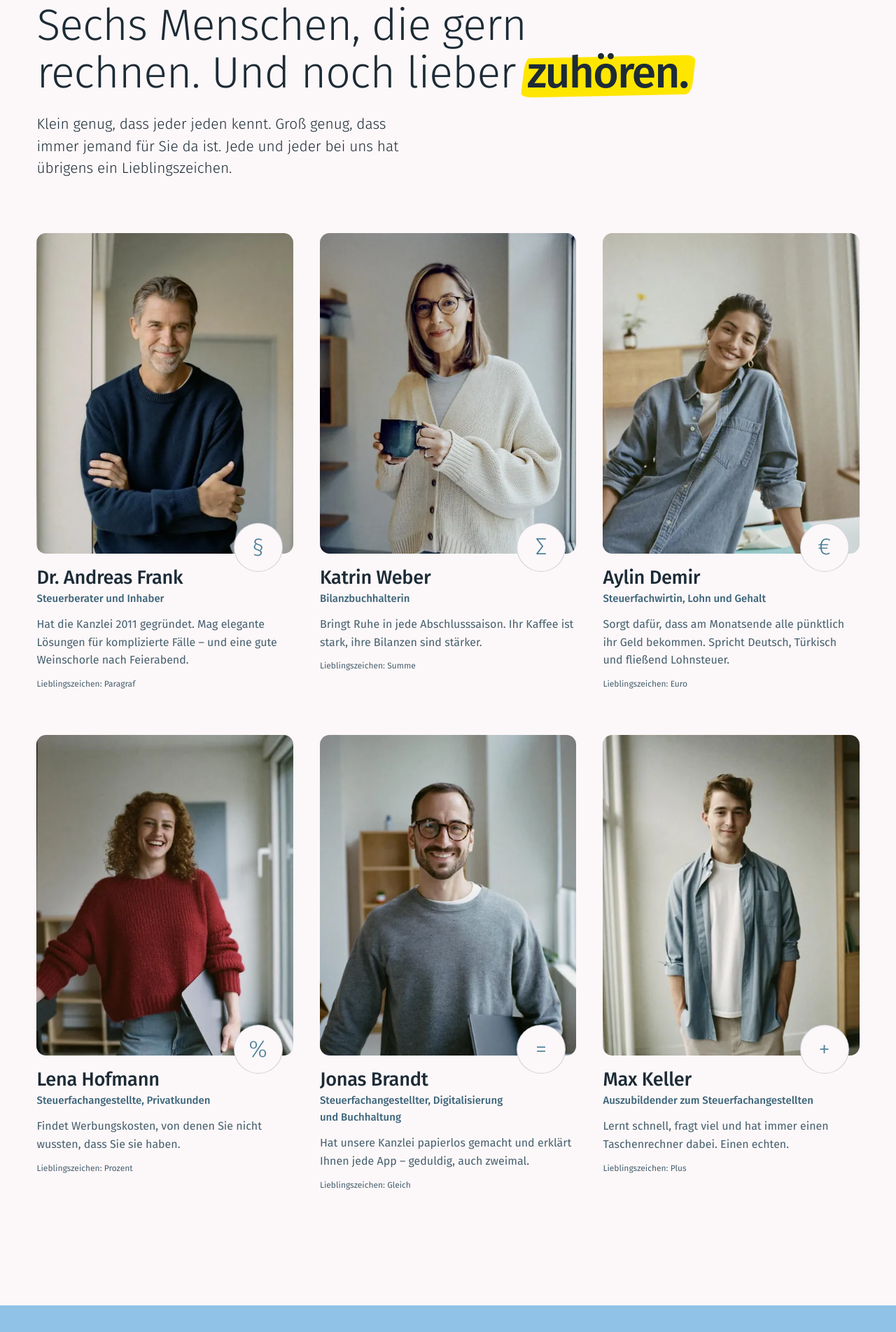
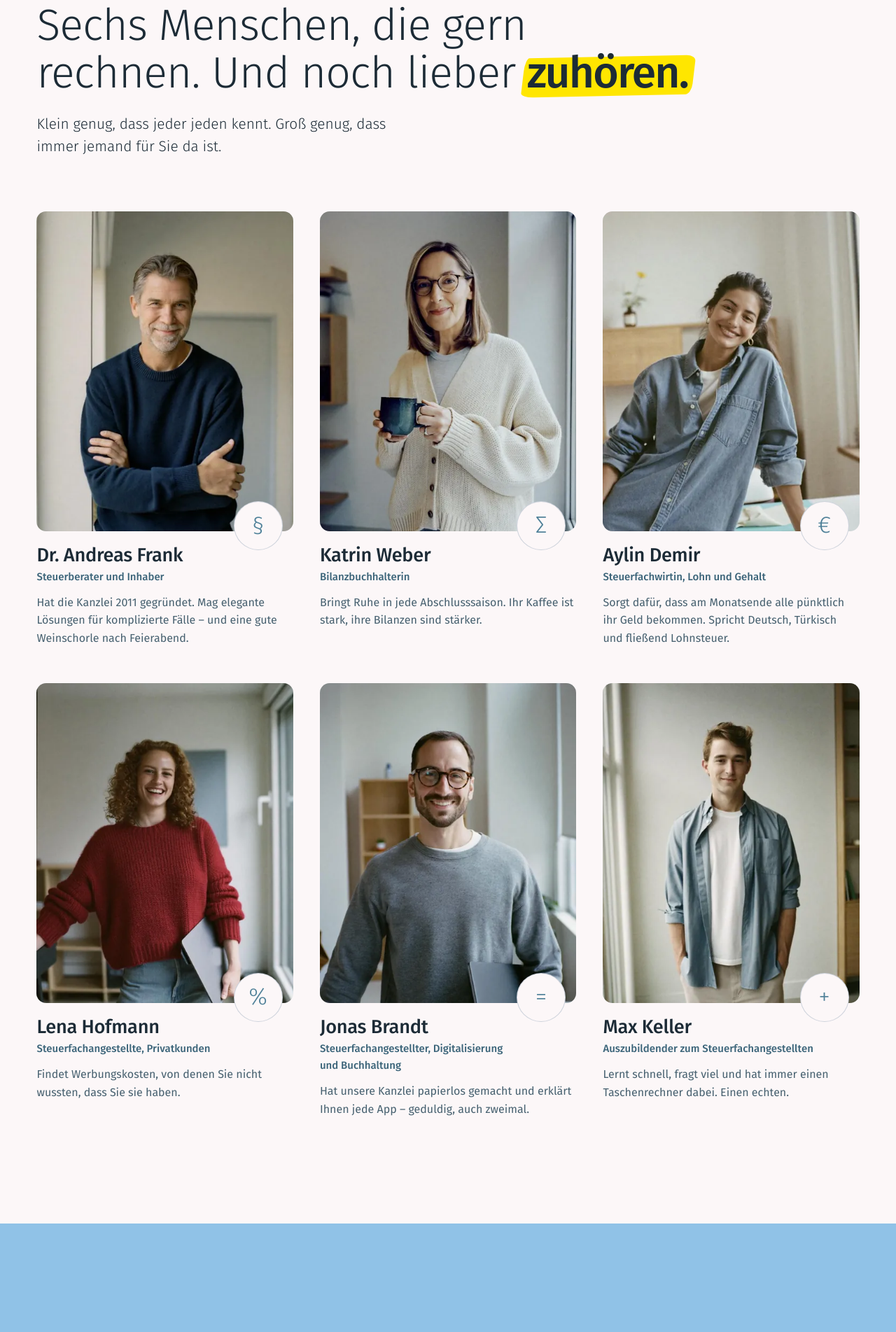
Before and after one commit to grafitecture/dr_andreas_frank, a plain HTML site: page index.html in a window 1280 px wide. Shown: the part 3171-5074 px from the top of the page at 70% size. Drawn offline with Linux system fonts and the light colour scheme.

Commit message:
Team: Lieblingszeichen bei allen Personen entfernt
Zeile „Lieblingszeichen: …“ unter allen sechs Teammitgliedern und den
Satz dazu im Team-Intro entfernt, ungenutzte CSS-Regel .member__fav
gelöscht, CSS-Versions-Parameter in allen Seiten und middleware.js
aktualisiert. Die Zeichen-Kreise an den Porträts bleiben.

Co-Authored-By: Claude Opus 5.5 <noreply@anthropic.com>
Claude-Session: https://claude.ai/code/session_0135uWaGjZoMAKsUtNPfGyDm

```diff
--- a/assets/css/style.css
+++ b/assets/css/style.css
@@ -279,7 +279,6 @@ body { padding-top: var(--header-full); }
 .member h3 { font-size: var(--fs-h5); font-weight: 500; letter-spacing: -0.01em; margin-bottom: .2rem; }
 .member__role { color: var(--air-deep); font-weight: 500; font-size: .9375rem; margin-bottom: .75rem; }
 .member__text { color: var(--ink-soft); margin: 0; }
-.member__fav { margin-top: .75rem; font-size: var(--fs-small); color: var(--ink-soft); }
 
 /* ---------- Umzug ---------- */
 .move { background: var(--sky); }
--- a/index.html
+++ b/index.html
@@ -10,7 +10,7 @@
 <meta name="format-detection" content="telephone=no">
 <link rel="preload" href="assets/fonts/FiraSans-Light.woff" as="font" type="font/woff" crossorigin>
 <link rel="preload" href="assets/fonts/FiraSans-Regular.woff" as="font" type="font/woff" crossorigin>
-<link rel="stylesheet" href="assets/css/style.css?v=69b1850d">
+<link rel="stylesheet" href="assets/css/style.css?v=3d497ccf">
 <script src="assets/js/early.js?v=de8ec58e"></script>
 <link rel="icon" href="favicon.svg?v=fcde660d" type="image/svg+xml">
 <link rel="icon" href="favicon.ico?v=fcde660d" sizes="32x32">
@@ -179,7 +179,7 @@
     <div class="wrap">
       <div class="section-head">
         <h2 id="team-title">Sechs Menschen, die gern rechnen. Und noch lieber <span class="marker">zuhören.</span></h2>
-        <p class="lead">Klein genug, dass jeder jeden kennt. Groß genug, dass immer jemand für Sie da ist. Jede und jeder bei uns hat übrigens ein Lieblingszeichen.</p>
+        <p class="lead">Klein genug, dass jeder jeden kennt. Groß genug, dass immer jemand für Sie da ist.</p>
       </div>
       <div class="team">
         <article class="member">
@@ -190,7 +190,6 @@
           <h3>Dr. Andreas Frank</h3>
           <p class="member__role">Steuerberater und Inhaber</p>
           <p class="member__text">Hat die Kanzlei 2011 gegründet. Mag elegante Lösungen für komplizierte Fälle – und eine gute Weinschorle nach Feierabend.</p>
-          <p class="member__fav">Lieblingszeichen: Paragraf</p>
         </article>
         <article class="member">
           <div class="member__photo">
@@ -200,7 +199,6 @@
           <h3>Katrin Weber</h3>
           <p class="member__role">Bilanzbuchhalterin</p>
           <p class="member__text">Bringt Ruhe in jede Abschlusssaison. Ihr Kaffee ist stark, ihre Bilanzen sind stärker.</p>
-          <p class="member__fav">Lieblingszeichen: Summe</p>
         </article>
         <article class="member">
           <div class="member__photo">
@@ -210,7 +208,6 @@
           <h3>Aylin Demir</h3>
           <p class="member__role">Steuerfachwirtin, Lohn und Gehalt</p>
           <p class="member__text">Sorgt dafür, dass am Monatsende alle pünktlich ihr Geld bekommen. Spricht Deutsch, Türkisch und fließend Lohnsteuer.</p>
-          <p class="member__fav">Lieblingszeichen: Euro</p>
         </article>
         <article class="member">
           <div class="member__photo">
@@ -220,7 +217,6 @@
           <h3>Lena Hofmann</h3>
           <p class="member__role">Steuerfachangestellte, Privatkunden</p>
           <p class="member__text">Findet Werbungskosten, von denen Sie nicht wussten, dass Sie sie haben.</p>
-          <p class="member__fav">Lieblingszeichen: Prozent</p>
         </article>
         <article class="member">
           <div class="member__photo">
@@ -230,7 +226,6 @@
           <h3>Jonas Brandt</h3>
           <p class="member__role">Steuerfachangestellter, Digitalisierung und Buchhaltung</p>
           <p class="member__text">Hat unsere Kanzlei papierlos gemacht und erklärt Ihnen jede App – geduldig, auch zweimal.</p>
-          <p class="member__fav">Lieblingszeichen: Gleich</p>
         </article>
         <article class="member">
           <div class="member__photo">
@@ -240,7 +235,6 @@
           <h3>Max Keller</h3>
           <p class="member__role">Auszubildender zum Steuerfachangestellten</p>
           <p class="member__text">Lernt schnell, fragt viel und hat immer einen Taschenrechner dabei. Einen echten.</p>
-          <p class="member__fav">Lieblingszeichen: Plus</p>
         </article>
       </div>
     </div>
--- a/middleware.js
+++ b/middleware.js
@@ -7,7 +7,7 @@
  * Abmelden: /abmelden
  *
  * Beim Livegang diese Datei löschen (und SITE_PASSWORD in Vercel entfernen).
- * Wird aus src/middleware.js gebaut (build.py setzt /assets/css/style.css?v=69b1850d ein).
+ * Wird aus src/middleware.js gebaut (build.py setzt /assets/css/style.css?v=3d497ccf ein).
  */
 
 export const config = {
@@ -63,7 +63,7 @@ function page(error) {
 <title>Anmelden | Dr. Andreas Frank, Steuerberater</title>
 <meta name="robots" content="noindex, nofollow">
 <meta name="theme-color" content="#FCF7F8">
-<link rel="stylesheet" href="/assets/css/style.css?v=69b1850d">
+<link rel="stylesheet" href="/assets/css/style.css?v=3d497ccf">
 <link rel="icon" href="/favicon.svg?v=fcde660d" type="image/svg+xml">
 <link rel="icon" href="/favicon.ico?v=fcde660d" sizes="32x32">
 </head>
```
Also changed, not shown: 404.html (+1 -1 lines), datenschutz.html (+1 -1 lines), faq.html (+1 -1 lines), impressum.html (+1 -1 lines), 1 other file.
